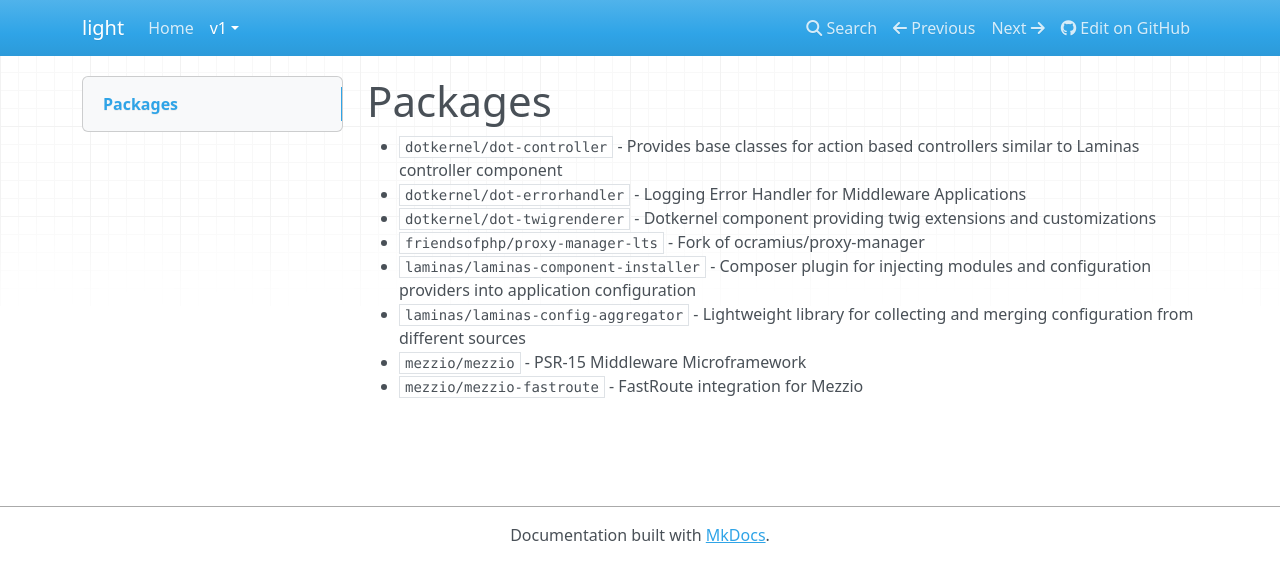
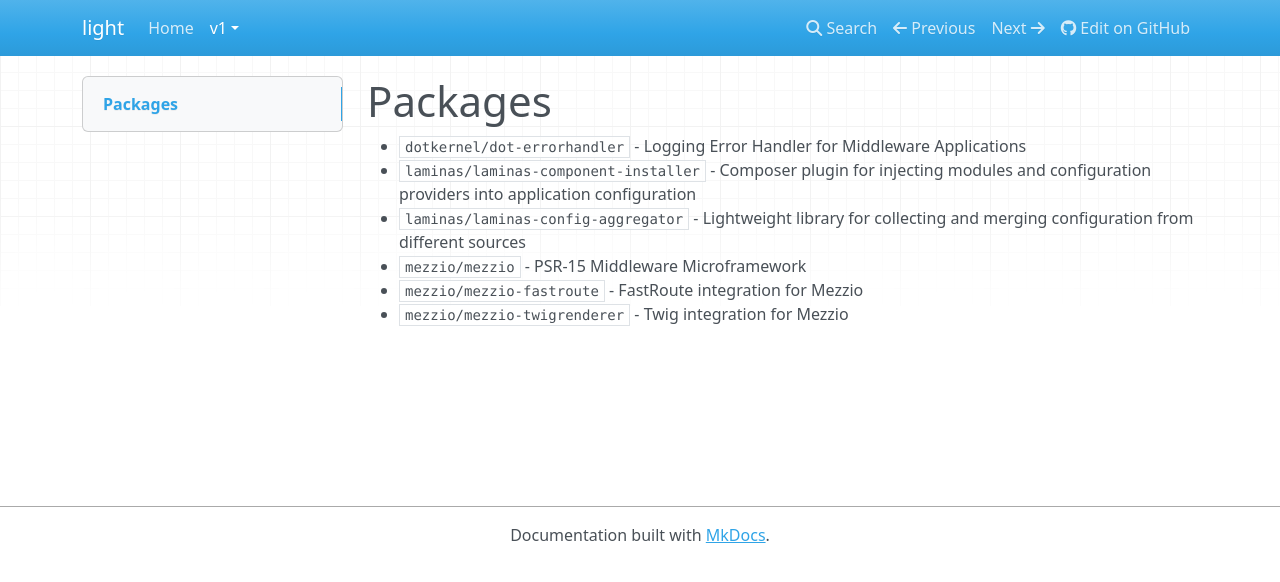
Before and after one commit to dotkernel/light-documentation, an MkDocs documentation site: the page built from docs/book/v1/introduction/packages.md, in a window 1280 px wide. Shown: the top 582 px of the page. Built offline with MkDocs 1.6.1, drawn with Linux system fonts in a browser that asks for light colours; nearby versions of some CDN libraries.

Commit message:
Issue #41: Documentation cleanup
Signed-off-by: alexmerlin <alex.merlin.1985@gmail.com>

```diff
--- a/docs/book/v1/introduction/packages.md
+++ b/docs/book/v1/introduction/packages.md
@@ -1,10 +1,8 @@
 # Packages
 
-* `dotkernel/dot-controller` - Provides base classes for action based controllers similar to Laminas controller component
 * `dotkernel/dot-errorhandler` - Logging Error Handler for Middleware Applications
-* `dotkernel/dot-twigrenderer` - Dotkernel component providing twig extensions and customizations
-* `friendsofphp/proxy-manager-lts` - Fork of ocramius/proxy-manager
 * `laminas/laminas-component-installer` - Composer plugin for injecting modules and configuration providers into application configuration
 * `laminas/laminas-config-aggregator` - Lightweight library for collecting and merging configuration from different sources
 * `mezzio/mezzio` - PSR-15 Middleware Microframework
 * `mezzio/mezzio-fastroute` - FastRoute integration for Mezzio
+* `mezzio/mezzio-twigrenderer` - Twig integration for Mezzio
```
Also changed, not shown: docs/book/v1/introduction/file-structure.md (+5 -8 lines), docs/book/v1/introduction/server-requirements.md (+1 -2 lines).
